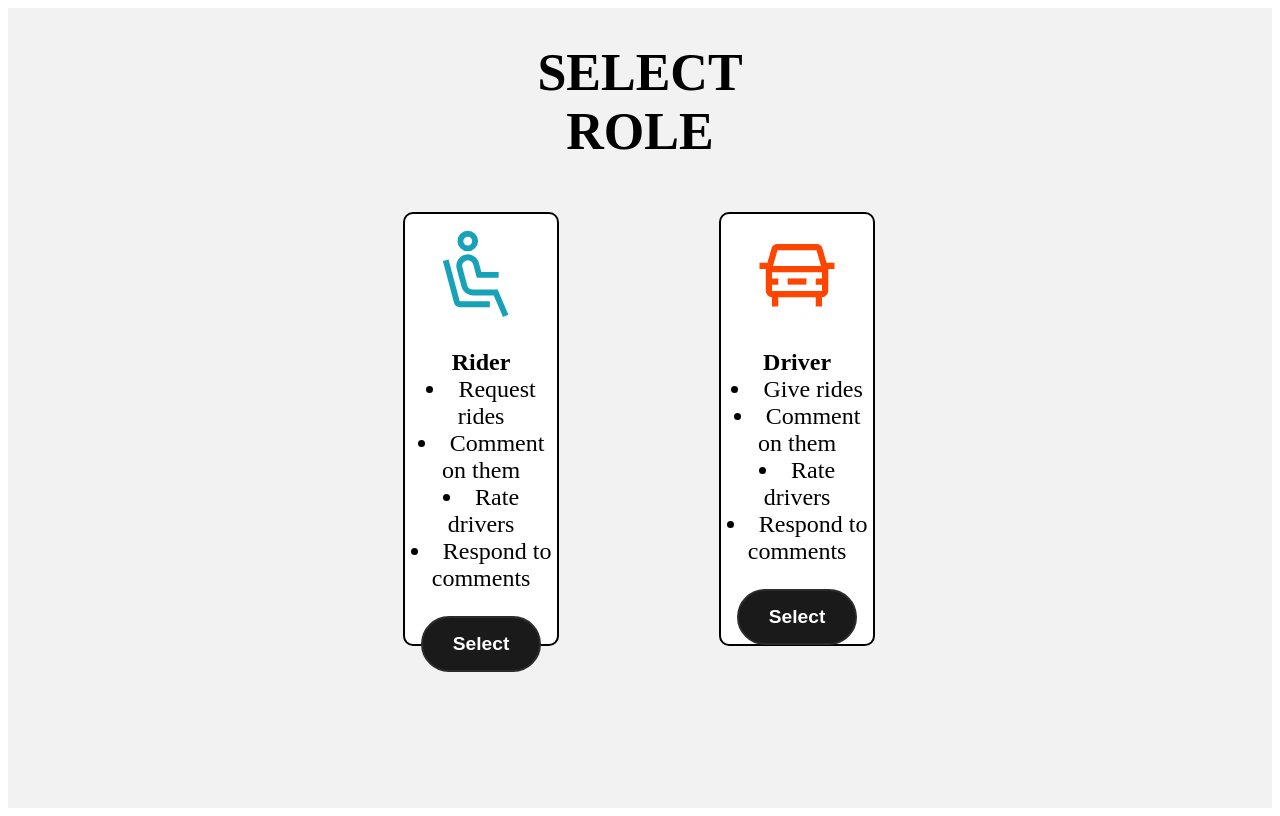
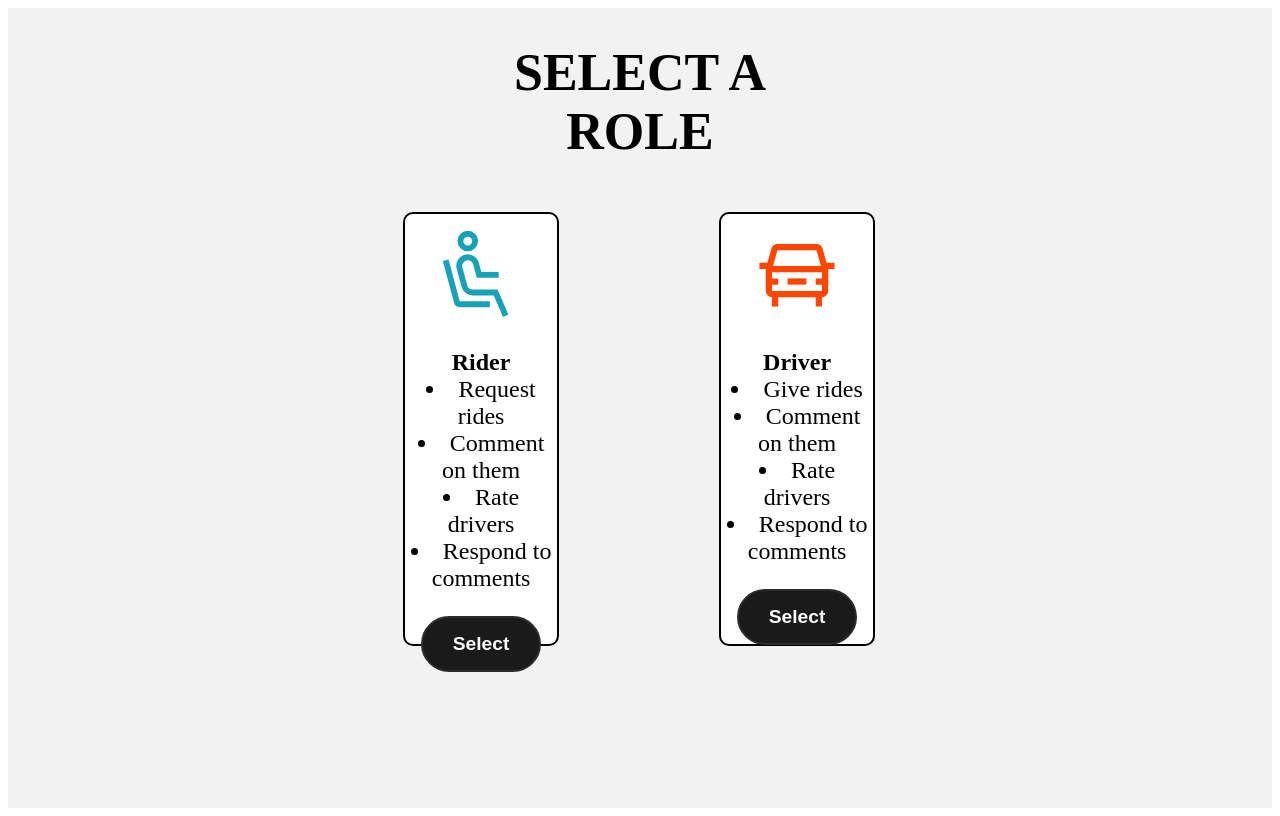
Before and after one commit to ayden-boyko/Full_stack_rideshare, a React (Create React App) app in the folder frontend/: page / in a window 1280 px wide. Built offline with nearby package versions, Linux system fonts and the light colour scheme.

Commit message:
rendering main page

```diff
--- a/frontend/src/App.js
+++ b/frontend/src/App.js
@@ -42,7 +42,7 @@
         <div className="start">
           <div className="bar">
             {data.role == null ? (
-              <h1 style={{ color: "black" }}>SELECT ROLE</h1>
+              <h1 style={{ color: "black" }}>SELECT A ROLE</h1>
             ) : (
               <button
                 className="button-select"
--- a/frontend/src/Components/Accounts.js
+++ b/frontend/src/Components/Accounts.js
@@ -172,6 +172,7 @@
           Accept: "application/json",
           "Content-Type": "application/json",
         },
+        credentials: "include",
       });
       const json = await response.json();
       if (response.ok) {
```
